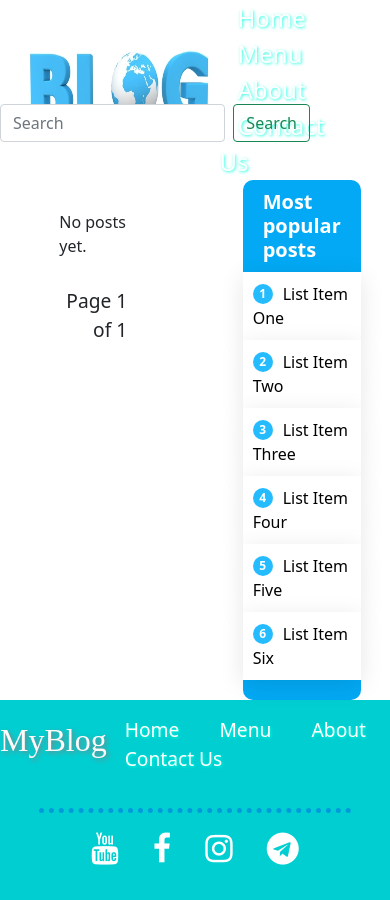
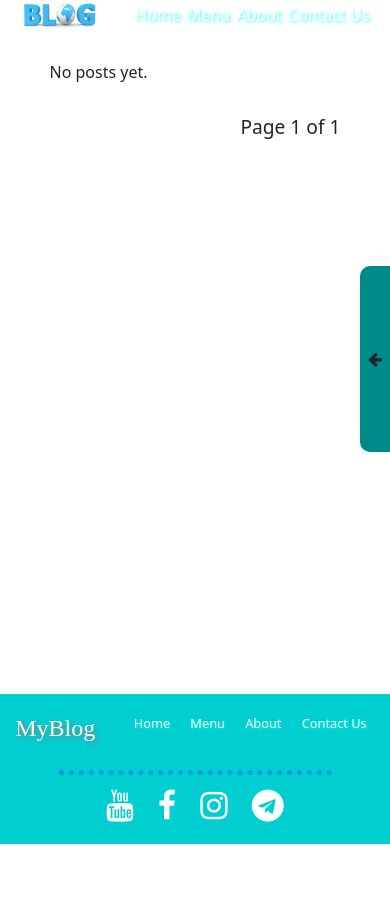
Before and after one commit to Farruxbek-Azatov/blog-project, a Django app: page / in a window 390 px wide. After the commit the page ends 844 px from the top, so only its background shows below. Run offline with Django 3.2, Linux system fonts and the light colour scheme; data that the repository does not hold is empty.

Commit message:
Site has been made responsive and javascript added

```diff
--- a/blog/static/css/main.css
+++ b/blog/static/css/main.css
@@ -2,6 +2,7 @@
 :root {
     --footer-height: 200px;
 }
+
 html,
 body {
     height: 100%;
@@ -47,16 +48,28 @@ body {
     width: 90%;
     margin: 0 auto;
 }
+.section {
+    display: grid;
+    grid-template-columns: 4fr 1fr;
+    align-items: center;
+    width: 85%;
+    margin: 0 auto;
+}
 .content {
     padding: 30px;
 }
+.side {
+    position: relative;
+}
+.left-open-btn {
+    display: none;
+}
+.left-open-btn:hover {
+    box-shadow: 0 0 2px cyan, 0 0 18px darkcyan,
+                inset 0 0 50px darkseagreen
+    ;
+}
 
-.section {
-    display: grid;
-    grid-template-columns: 4fr 1fr;
-    width: 85%;
-    margin: 0 auto;
-}
 /* Saytning postlar joylashadigan qismi  */
 .post {
     width: 90%;
@@ -93,6 +106,7 @@ body {
     color: turquoise;
 }
 .footer {
+    clear: both;
     height: var(--footer-height);
     background-color: darkturquoise;
 }
@@ -124,26 +138,6 @@ body {
 }
 #footer_icons a i:hover {
     transform: rotate(360deg) scale(1.5);
-}
-@media screen and (max-width: 600px) {
-    nav form {
-        margin-top: 10px;
-    }
-
-    .content {
-        width: 70%;
-    }
-    .side {
-        width: 30%;
-    }
-}
-@media screen and (max-width: 400px) {
-    .content {
-        width: 60%;
-    }
-    .side {
-        width: 40%;
-    }
 }
 
 /* Read More tugmachalariga ishlov berish */
@@ -274,7 +268,113 @@ body {
 }
 
 .search-form {
+    margin: 30px auto;
+}
+
+@media screen and (max-width: 1008px) {
+
+    .section {
+        display: block;
+        width: 100%;
+    }
+    .side {
+        position: fixed;
+        right: 0;
+        top: 15%;
+        bottom: 30%;
+        z-index: 1;
+    }
+    .content {
+        width: 90%;
+        margin: 0 auto;
+    }
+
+    .left-open-btn {
+        display: flex;
+        align-items: center;
+        justify-content: center;
         position: absolute;
-    top: 6.5rem;
-    right: 5rem;
+        top: 30%;
+        bottom: 30%;
+        left: 0;
+        width: 30px;
+        background-color: darkcyan;
+        border-top-left-radius: 10px;
+        border-bottom-left-radius: 10px;
+        transform: translateX(-100%);
     }
+    .list-box {
+        max-height: 350px;
+        border-bottom-right-radius: 0;
+        overflow: hidden;
+        transition: all 1s;
+        width: 0;
+    }
+    .list-box h3 {
+        max-height: 40px;
+        border-top-right-radius: 0;
+    }
+}
+@media screen and (max-width: 750px) {
+    .navbar_links a {
+        font-size: 1.2rem;
+        padding: 5px 10px;
+    }
+    .blog-logo {
+        width: 100px;
+        height: 50px;
+    }
+    .footer_links a {
+        font-size: 1rem;
+        padding: 5px 10px;
+    }
+    #footer_hr {
+        width: 70%;
+        margin: 0 auto;
+    }
+
+    .post p, .pub-date, .btn-read {
+        font-size: 0.8rem;
+    }
+
+    .title {
+        font-size: 1.2rem;
+    }
+    .logo {
+        font-size: 1.5rem;
+    }
+}
+@media screen and (max-width: 500px) {
+    :root {
+        --footer-height: 150px;
+    }
+    .navbar_links a {
+        font-size: 1rem;
+        padding: 1px;
+    }
+    .blog-logo {
+        width: 80px;
+        height: 30px;
+    }
+    .footer_links a {
+        font-size: 0.8rem;
+        padding: 3px 8px;
+    }
+
+    .post p, .pub-date, .btn-read {
+        font-size: 0.5rem;
+    }
+
+    .title {
+        font-size: 1.2rem;
+    }
+    .logo {
+        font-size: 1.5rem;
+    }
+    #footer_icons a i {
+        margin: 15px 10px 5px 10px;
+    }
+    #footer_icons a i:hover {
+        transform: rotate(360deg) scale(1.3);
+    }
+}
--- /dev/null
+++ b/blog/static/js/main.js
@@ -0,0 +1,21 @@
+
+let leftOpenBtn = document.querySelector(".left-open-btn");
+let listBox = document.querySelector(".list-box");
+let arrow = document.querySelector(".fa-arrow-left");
+let listClose = true;
+
+window.addEventListener("resize", (e)=> {
+	if (e.target.innerWidth > 1008) {
+		location.reload();
+	}
+})
+leftOpenBtn.addEventListener('click', ()=> {
+	if (listClose) {
+		listBox.style.width = "300px";
+		listClose = false;
+	} else {
+		listBox.style.width = "0";
+		listClose = true;
+	}
+	arrow.classList.toggle("fa-arrow-right");
+})
--- a/blog/templates/base.html
+++ b/blog/templates/base.html
@@ -29,20 +29,6 @@
                         <a href="#">About</a>
                         <a href="#">Contact Us</a>
                     </div>
-                    <form class="search-form d-flex">
-                        <input
-                            class="form-control me-2"
-                            type="search"
-                            placeholder="Search"
-                            aria-label="Search"
-                        />
-                        <button
-                            class="btn btn-outline-success"
-                            type="submit"
-                        >
-                            Search
-                        </button>
-                    </form>
             </div>
 
             <div class="section">
@@ -50,7 +36,12 @@
                     {% block content%}
                     {% endblock content%}
                 </div>
-                <div class="d-flex align-items-center justify-content-center">
+
+                <div class="side">
+                    <div class="left-open-btn">
+                        <i class="fa fa-arrow-left"></i>
+                    </div>
+
                     <div class="list-box">
                         <h3>
                             Most popular posts
@@ -93,5 +84,22 @@
             integrity="sha384-MrcW6ZMFYlzcLA8Nl+NtUVF0sA7MsXsP1UyJoMp4YLEuNSfAP+JcXn/tWtIaxVXM"
             crossorigin="anonymous"
         ></script>
+
+        <script src="{% static 'js/main.js' %}"></script>
     </body>
 </html>
+
+                <!-- <form class="search-form d-flex">
+                    <input
+                        class="form-control me-2"
+                        type="search"
+                        placeholder="Search"
+                        aria-label="Search"
+                    />
+                    <button
+                        class="btn btn-outline-success"
+                        type="submit"
+                    >
+                        Search
+                    </button>
+                </form> -->
```
Lines whose indentation alone changed are shown as unchanged.
